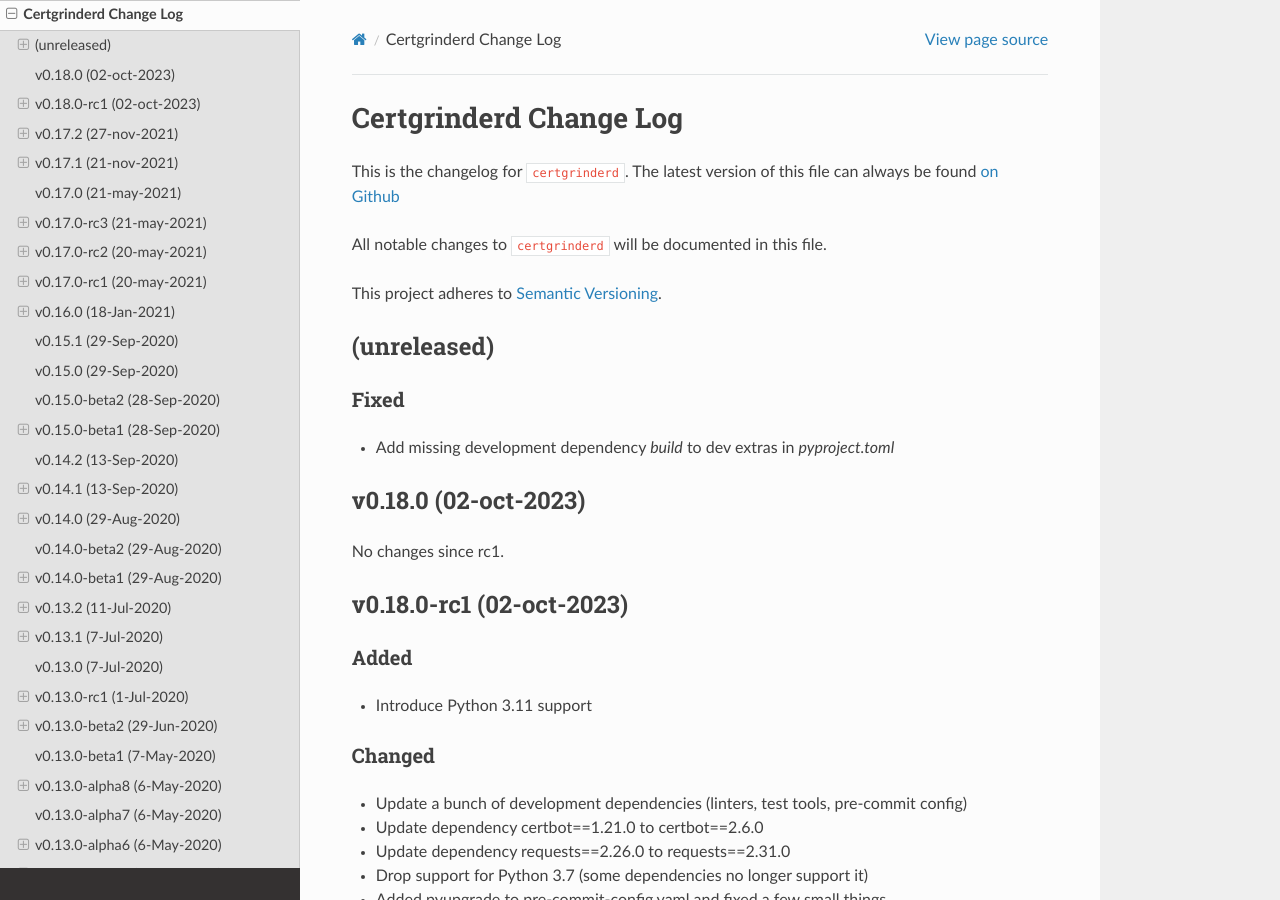
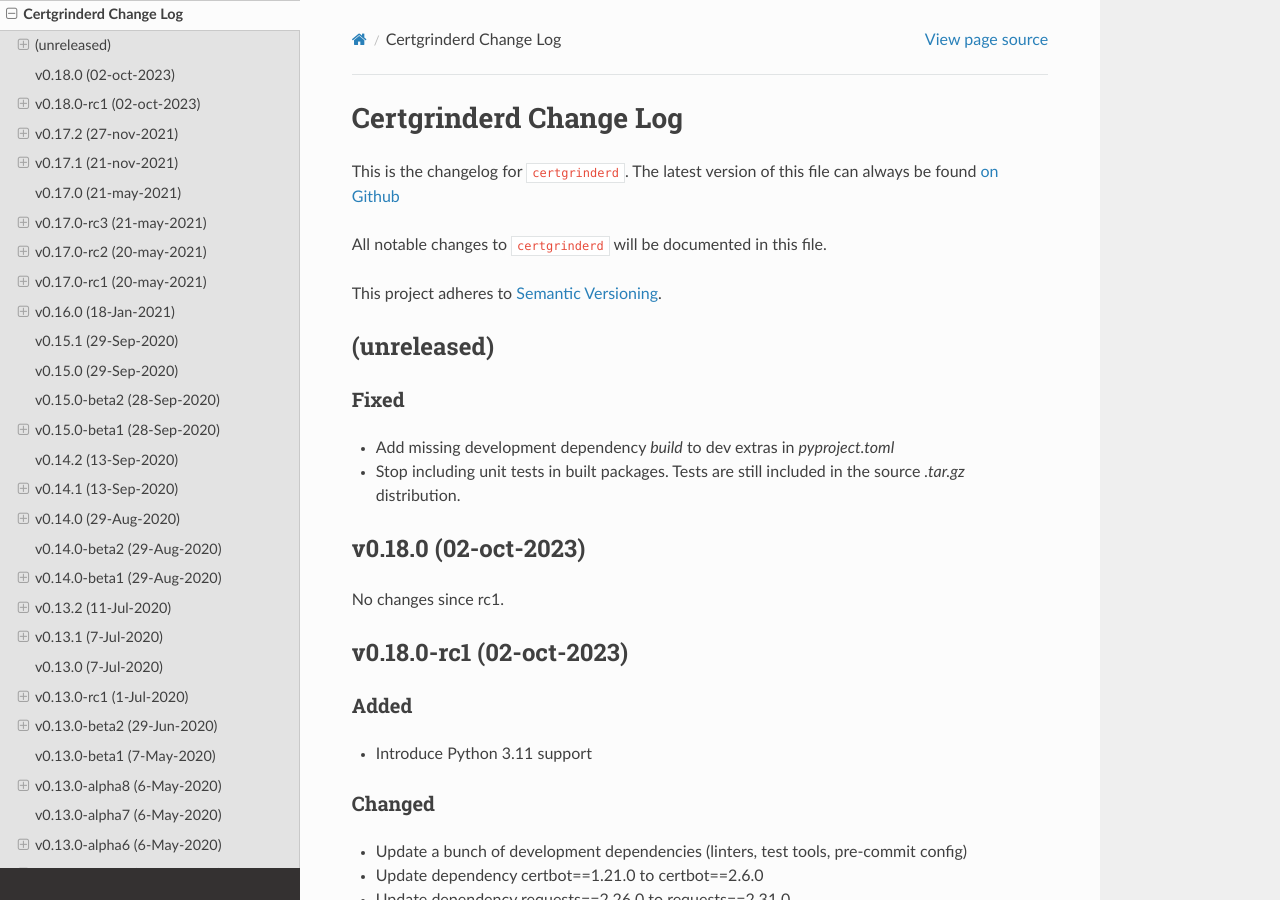
Before and after one commit to tykling/certgrinder, a Sphinx documentation site: the page built from docs/certgrinderd-changelog.rst, in a window 1280 px wide and 900 px high. Built offline with Sphinx 7.4.7 and the Read the Docs theme 2.0.0, drawn with Linux system fonts in a browser that asks for light colours.

Commit message:
update changelogs

```diff
--- a/docs/certgrinder-changelog.rst
+++ b/docs/certgrinder-changelog.rst
@@ -16,6 +16,7 @@
 ~~~~~
 
 - Add missing development dependency `build` to dev extras in `pyproject.toml`
+- Stop including unit tests in built packages. Tests are still included in the source `.tar.gz` distribution.
 
 
 v0.18.0 (02-oct-2023)
--- a/docs/certgrinderd-changelog.rst
+++ b/docs/certgrinderd-changelog.rst
@@ -16,6 +16,7 @@
 ~~~~~
 
 - Add missing development dependency `build` to dev extras in `pyproject.toml`
+- Stop including unit tests in built packages. Tests are still included in the source `.tar.gz` distribution.
 
 
 v0.18.0 (02-oct-2023)
```
